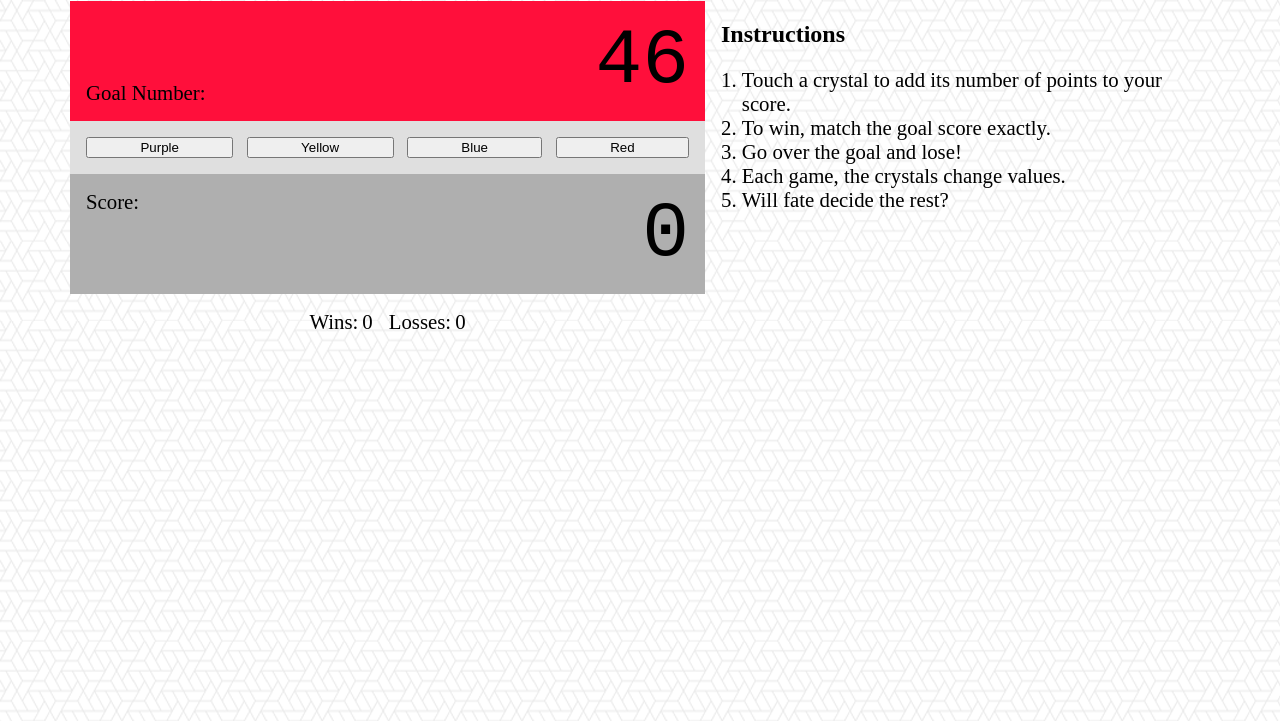
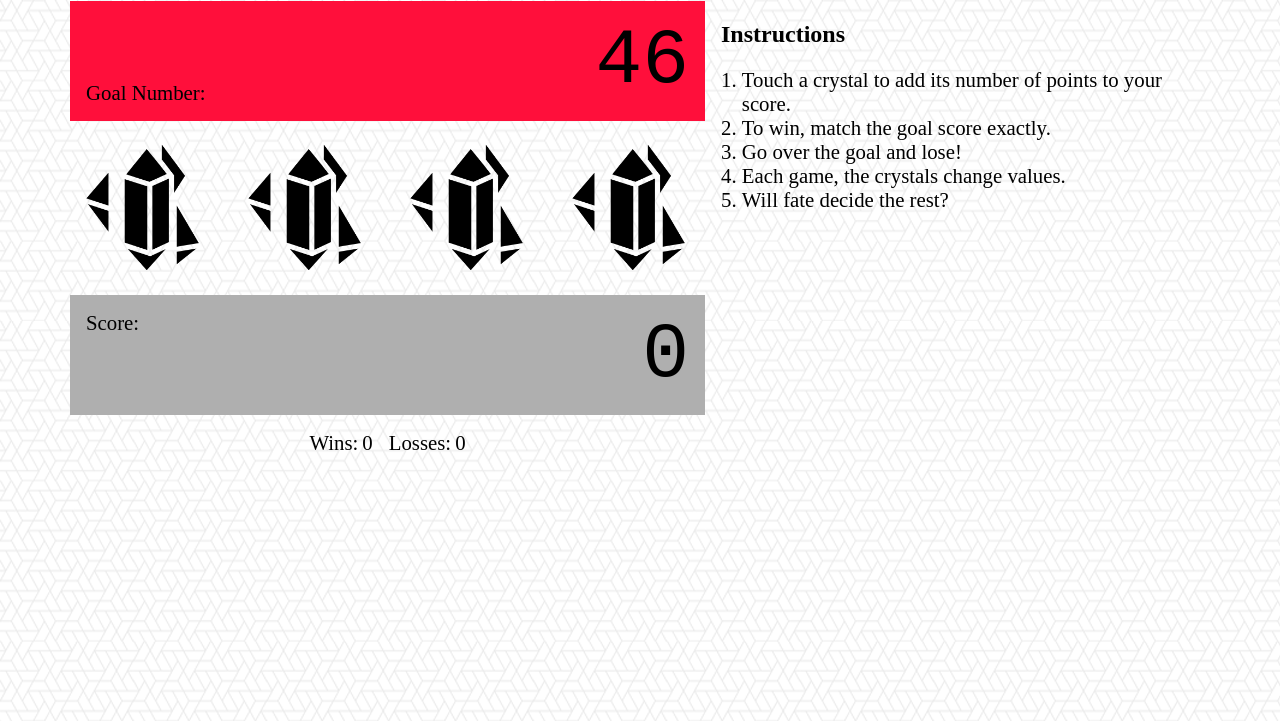
Before and after one commit to Vavassor/unit-4-game, a plain HTML site: page index.html in a window 1280 px wide. Shown: the part 79-800 px from the top of the page. Drawn offline with nearby package versions, Linux system fonts and the light colour scheme; a web font is replaced by a local one.

Commit message:
Adds a placeholder crystal and fixes a couple layout oddities.

```diff
--- a/assets/css/style.css
+++ b/assets/css/style.css
@@ -10,12 +10,12 @@ body {
 
 h1 {
   font: bold 2em "Megrim", serif;
-  margin: 0.67em 0;
+  margin: .67em 0 .67em .5em;
 }
 
 h2 {
   font: bold 1.5em "Megrim", serif;
-  margin: 0.83em 0;
+  margin: .83em 0;
 }
 
 header {
@@ -39,19 +39,23 @@ output {
 }
 
 .button-box {
-  background-color: #dfdfdf;
   display: flex;
-  flex-wrap: wrap;
-  padding: 1em;
+  padding: 1em 0;
 }
 
 .crystal {
+  background-color: transparent;
+  border: none;
   flex-grow: 1;
   margin-right: 1em;
 }
 
 .crystal:last-child {
   margin-right: 0;
+}
+
+.crystal-image {
+  max-width: 100%;
 }
 
 .goal-group {
@@ -68,6 +72,7 @@ output {
 
 .instructions {
   grid-area: instructions;
+  margin-bottom: 1em;
   padding: 0 1em;
 }
 
@@ -114,16 +119,8 @@ output {
     grid-template-columns: 1fr 300px 240px 1fr;
   }
 
-  .goal-box {
-    padding: 1em 0;
-  }
-
-  .score-box {
-    padding: 1em 0;
-  }
-
-  .stats-box {
-    padding: 1em 0;
+  h1 {
+    margin-left: 0;
   }
 }
 
--- a/index.html
+++ b/index.html
@@ -35,10 +35,10 @@
     </div>
 
     <div class="button-box">
-      <button class="crystal" value="0">Purple</button>
-      <button class="crystal" value="1">Yellow</button>
-      <button class="crystal" value="2">Blue</button>
-      <button class="crystal" value="3">Red</button>
+      <button class="crystal" value="0"><img class="crystal-image" src="assets/images/crystal.png" alt="Crystal 0"></button>
+      <button class="crystal" value="1"><img class="crystal-image" src="assets/images/crystal.png" alt="Crystal 1"></button>
+      <button class="crystal" value="2"><img class="crystal-image" src="assets/images/crystal.png" alt="Crystal 2"></button>
+      <button class="crystal" value="3"><img class="crystal-image" src="assets/images/crystal.png" alt="Crystal 3"></button>
     </div>
 
     <div class="score-group">
```
Also changed, not shown: assets/images/crystal.png (added).
